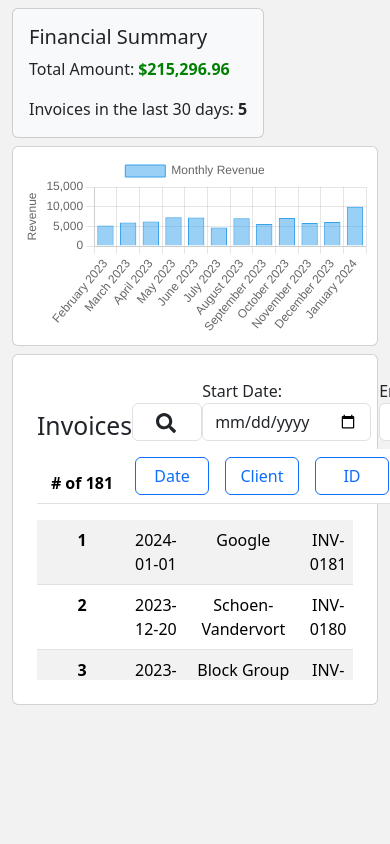
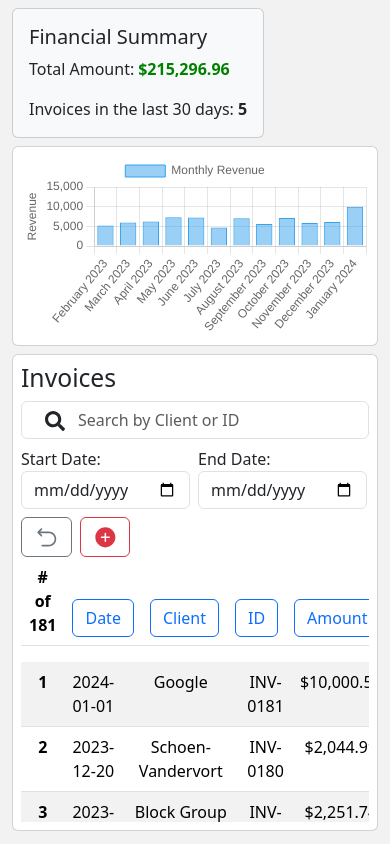
Before and after one commit to jonjon81/financial-tracker-react, a React (Vite) app: page / in a window 390 px wide. Built offline with nearby package versions, Linux system fonts and the light colour scheme.

Commit message:
Mobile updates

```diff
--- a/src/components/InvoicesWidget.css
+++ b/src/components/InvoicesWidget.css
@@ -29,8 +29,10 @@ input {
   overflow-y: auto;
 }
 
-th {
-  min-width: 90px;
+@media (min-width: 768px) {
+  th {
+    min-width: 90px;
+  }
 }
 
 tr.table-row td {
--- a/src/components/InvoicesWidget.tsx
+++ b/src/components/InvoicesWidget.tsx
@@ -249,10 +249,10 @@ const InvoicesWidget: React.FC<InvoicesProps> = ({ transactions }) => {
   }, [filteredInvoices]);
 
   return (
-    <div className="p-4 card">
-      <div className="upper-container d-flex align-content-center justify-content-between">
+    <div className="p-2 p-md-4 card">
+      <div className="upper-container d-flex align-content-center justify-content-between flex-column flex-lg-row">
         <h2 className="mb-2 d-flex align-items-end">Invoices</h2>
-        <div className="mb-2 d-flex align-items-end position-relative search-bar">
+        <div className="mb-2 d-flex align-items-end position-relative search-bar w-100 mx-lg-2">
           <FaSearch className="fa-search position-absolute fs-5" />
           <input
             className="form-control"
@@ -262,6 +262,7 @@ const InvoicesWidget: React.FC<InvoicesProps> = ({ transactions }) => {
             onChange={handleSearchTextChange}
           />
         </div>
+        <div className="form-filter-container d-flex justify-content-between flex-wrap flex-md-nowrap">
           <div className="form-date-controls d-flex">
             <div className="mb-2">
               <label>Start Date:</label>
@@ -274,15 +275,20 @@ const InvoicesWidget: React.FC<InvoicesProps> = ({ transactions }) => {
             </div>
             <div className="mb-2 mx-2">
               <label>End Date:</label>
-            <input className="form-control" type="date" value={endDate} onChange={(e) => setEndDate(e.target.value)} />
+              <input
+                className="form-control"
+                type="date"
+                value={endDate}
+                onChange={(e) => setEndDate(e.target.value)}
+              />
             </div>
           </div>
-        <div className="form-button-controls d-flex align-items-end mb-2">
+          <div className="form-button-controls d-flex align-items-end">
             <button className="btn btn-outline-secondary" onClick={handleResetFilters}>
               <RxReset className="fs-2" />
             </button>
             <button
-            className="btn btn-outline-danger mx-2"
+              className="btn btn-outline-danger ms-2"
               onClick={() => {
                 setIsNewInvoice(true);
                 setShowModal(true);
@@ -292,7 +298,8 @@ const InvoicesWidget: React.FC<InvoicesProps> = ({ transactions }) => {
             </button>
           </div>
         </div>
-      <div className="table-container">
+      </div>
+      <div className="table-container overflow-scroll">
         <table className="table table-striped">
           <thead>
             <tr>
```
Lines whose indentation alone changed are shown as unchanged.
